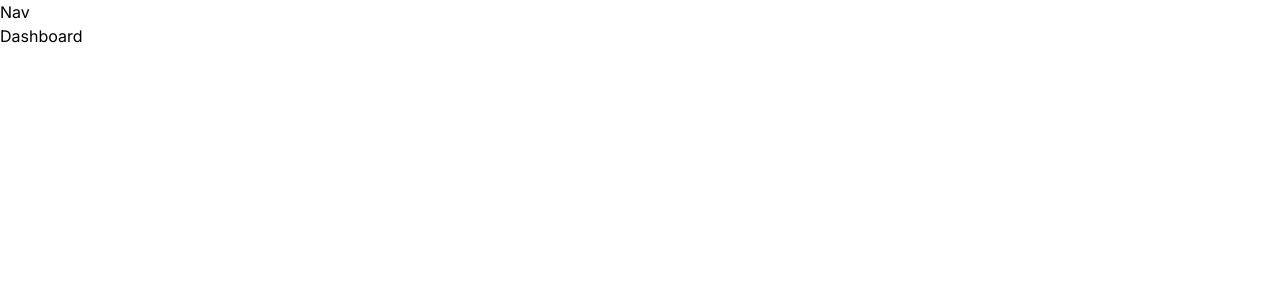
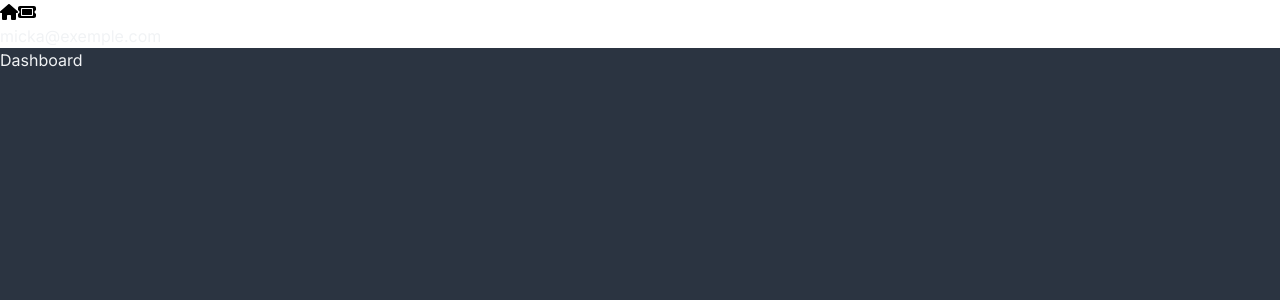
Before and after one commit to mikeheul/ticket-app, a Next.js app: page / in a window 1280 px wide. Shown: the top 300 px of the page. Built offline with nearby package versions, Linux system fonts and the light colour scheme.

Commit message:
update Nav.jsx (icons, link)

```diff
--- a/app/(components)/Nav.jsx
+++ b/app/(components)/Nav.jsx
@@ -1,6 +1,22 @@
+import { faHome, faTicket } from "@fortawesome/free-solid-svg-icons"
+import { FontAwesomeIcon } from "@fortawesome/react-fontawesome"
+import Link from "next/link"
+
 const Nav = () => {
   return (
-    <div>Nav</div>
+    <nav>
+        <div>
+            <Link href="/">
+                <FontAwesomeIcon icon={faHome} className="icon" />
+            </Link>
+            <Link href="/TicketPage/new">
+                <FontAwesomeIcon icon={faTicket} className="icon" />
+            </Link>
+        </div>
+        <div>
+            <p className="text-default-text">micka@exemple.com</p>
+        </div>
+    </nav>
   )
 }
 
--- a/app/layout.js
+++ b/app/layout.js
@@ -20,7 +20,9 @@
       <body className={inter.className}>
         <main className="flex flex-col h-screen max-h-screen">
           <Nav />
-          {children}
+          <div className="flex-grow overflow-y-auto bg-page text-default-text">
+            {children}
+          </div>
         </main>
       </body>
     </html>
```
Also changed, not shown: 1 other file (tests, documents, lock files or other folders).
